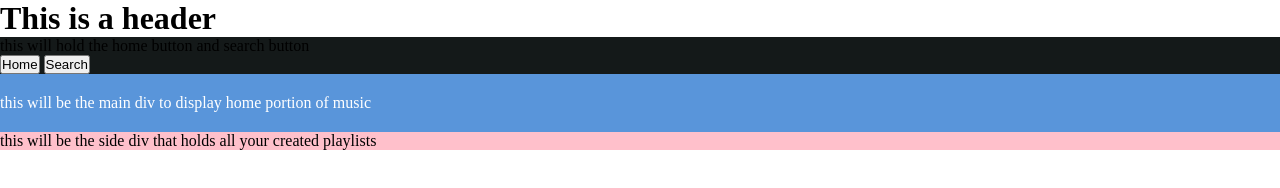
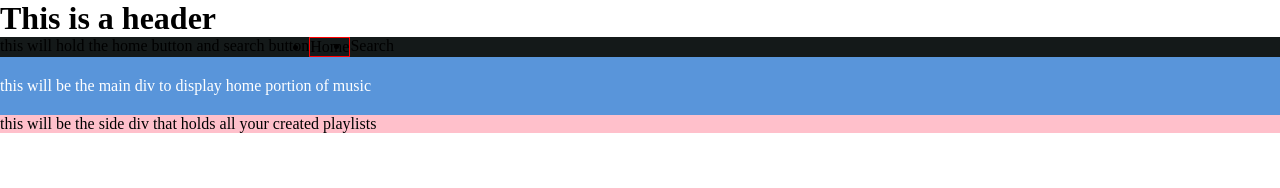
Before and after one commit to yasminaguilarx/mvp_project, a website: page public/index.html in a window 1280 px wide. Drawn offline with Linux system fonts and the light colour scheme.

Commit message:
styling changes

```diff
--- a/public/index.html
+++ b/public/index.html
@@ -11,12 +11,26 @@
     <h1>This is a header</h1>
     <div id="btndiv">
       <p>this will hold the home button and search button</p>
-      <button id="homebtn">Home</button>
-      <button id="searchbtn">Search</button>
+      <ul>
+        <li>
+          <a class="button">
+            <span id="homebtn">Home</span>
+          </a>
+        </li>
+      </ul>
+      <ul>
+        <li>
+          <a class="button">
+            <span id="searchbtn">Search</span>
+          </a>
+        </li>
+      </ul>
     </div>
+
     <div id="mainDisplay">
       <p>this will be the main div to display home portion of music</p>
     </div>
+
     <div id="sidePanel">
       <p>this will be the side div that holds all your created playlists</p>
     </div>
--- a/public/main.css
+++ b/public/main.css
@@ -6,16 +6,26 @@
 
 #btndiv {
   background-color: #141919;
+  display: flex;
+  vertical-align: baseline;
+}
+
+#homebtn {
+  display: flex;
+  border: 1px solid red;
 }
 
 #mainDisplay {
   color: #fff;
   background-color: #5995da;
   padding: 20px 0;
+  display: flex;
 }
 
 #sidePanel {
   background-color: pink;
+  display: flex;
+  vertical-align: baseline;
 }
 
 /* .menu {
```
